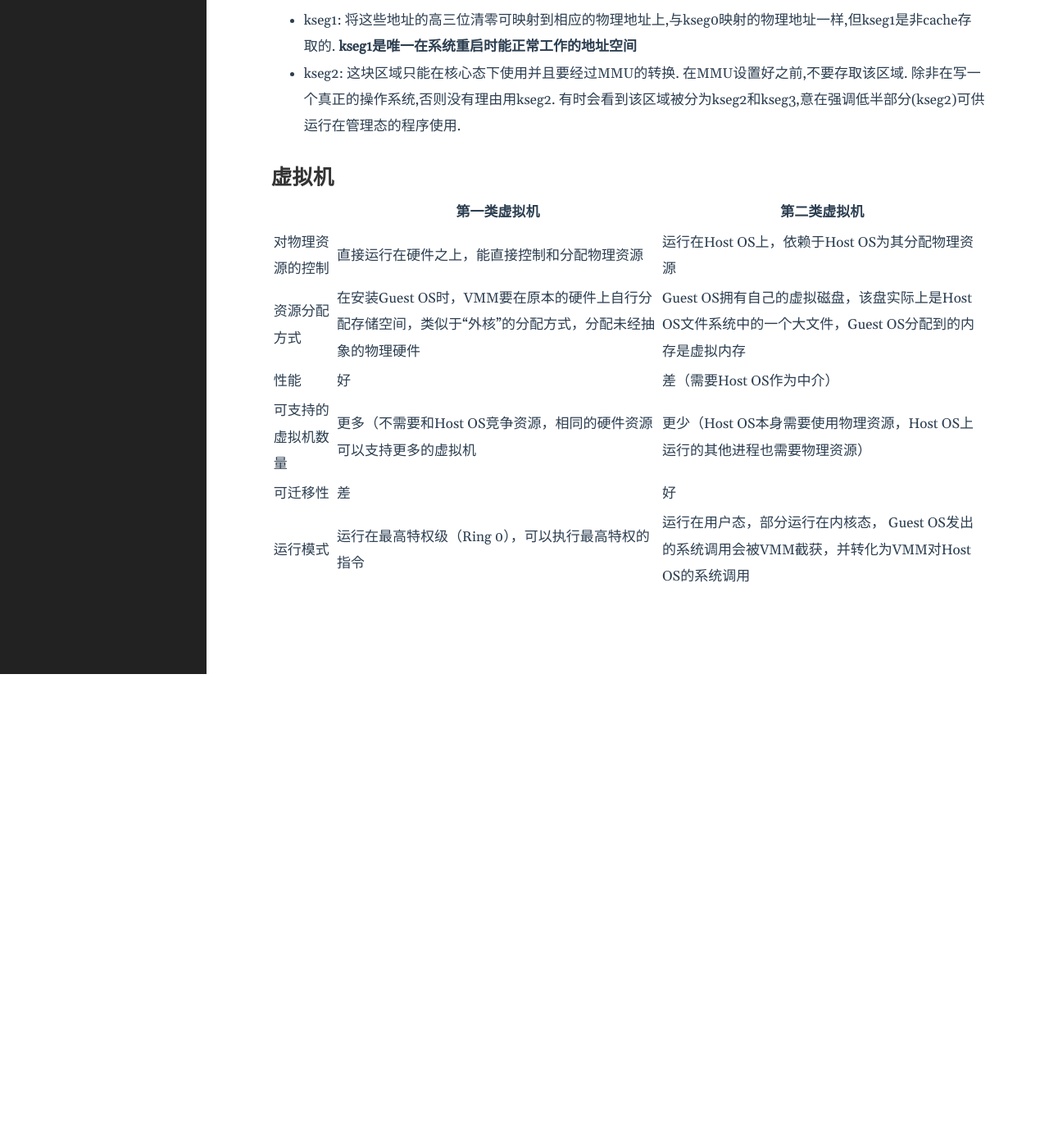
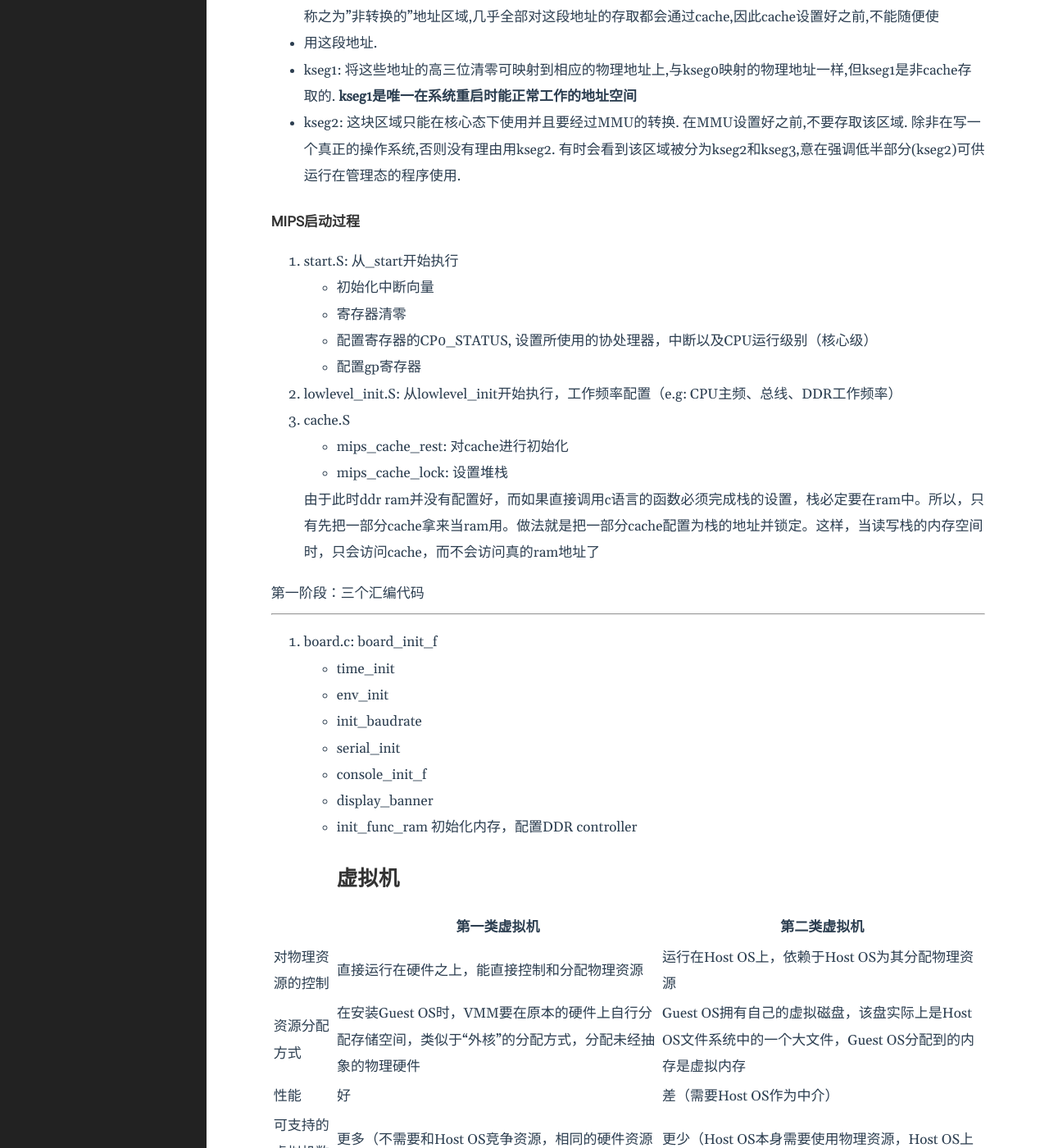
Before and after one commit to slkfoiw/slkfoiw.github.io, a Jekyll site: the page built from _posts/2022-03-01-OS概述.md, in a window 1280 px wide and 1400 px high, scrolled down 5529 px. Shown: the whole window at 82% size. Built offline with Jekyll 4.4.1, drawn with Linux system fonts in a browser that asks for light colours; before the commit the page ends 6351 px from its top, so only the background shows below that; some of the changed text lies outside the part shown.

Commit message:
修改OS概述blog

```diff
--- a/_posts/2022-03-01-OS概述.md
+++ b/_posts/2022-03-01-OS概述.md
@@ -156,6 +157,31 @@
 * kseg1: 将这些地址的高三位清零可映射到相应的物理地址上,与kseg0映射的物理地址一样,但kseg1是非cache存取的. **kseg1是唯一在系统重启时能正常工作的地址空间**
 * kseg2: 这块区域只能在核心态下使用并且要经过MMU的转换. 在MMU设置好之前,不要存取该区域. 除非在写一个真正的操作系统,否则没有理由用kseg2. 有时会看到该区域被分为kseg2和kseg3,意在强调低半部分(kseg2)可供运行在管理态的程序使用.
 
+#### MIPS启动过程
+1. start.S: 从_start开始执行
+   * 初始化中断向量
+   * 寄存器清零
+   * 配置寄存器的CP0_STATUS, 设置所使用的协处理器，中断以及CPU运行级别（核心级）
+   * 配置gp寄存器
+2. lowlevel_init.S: 从lowlevel_init开始执行，工作频率配置（e.g: CPU主频、总线、DDR工作频率）
+3. cache.S
+   * mips_cache_rest: 对cache进行初始化
+   * mips_cache_lock: 设置堆栈
+
+   由于此时ddr ram并没有配置好，而如果直接调用c语言的函数必须完成栈的设置，栈必定要在ram中。所以，只有先把一部分cache拿来当ram用。做法就是把一部分cache配置为栈的地址并锁定。这样，当读写栈的内存空间时，只会访问cache，而不会访问真的ram地址了
+
+第一阶段：三个汇编代码
+
+---
+
+4. board.c: board_init_f
+   * time_init
+   * env_init
+   * init_baudrate
+   * serial_init
+   * console_init_f
+   * display_banner
+   * init_func_ram 初始化内存，配置DDR controller
 ## 虚拟机
 
 | | 第一类虚拟机 | 第二类虚拟机 |
```
Also changed, not shown: other parts of _posts/2022-03-01-OS概述.md (+2 -1 lines), _posts/2024-03-12-yolov5训练总结.md (+2 -0 lines), images/x86启动过程.png (added).
